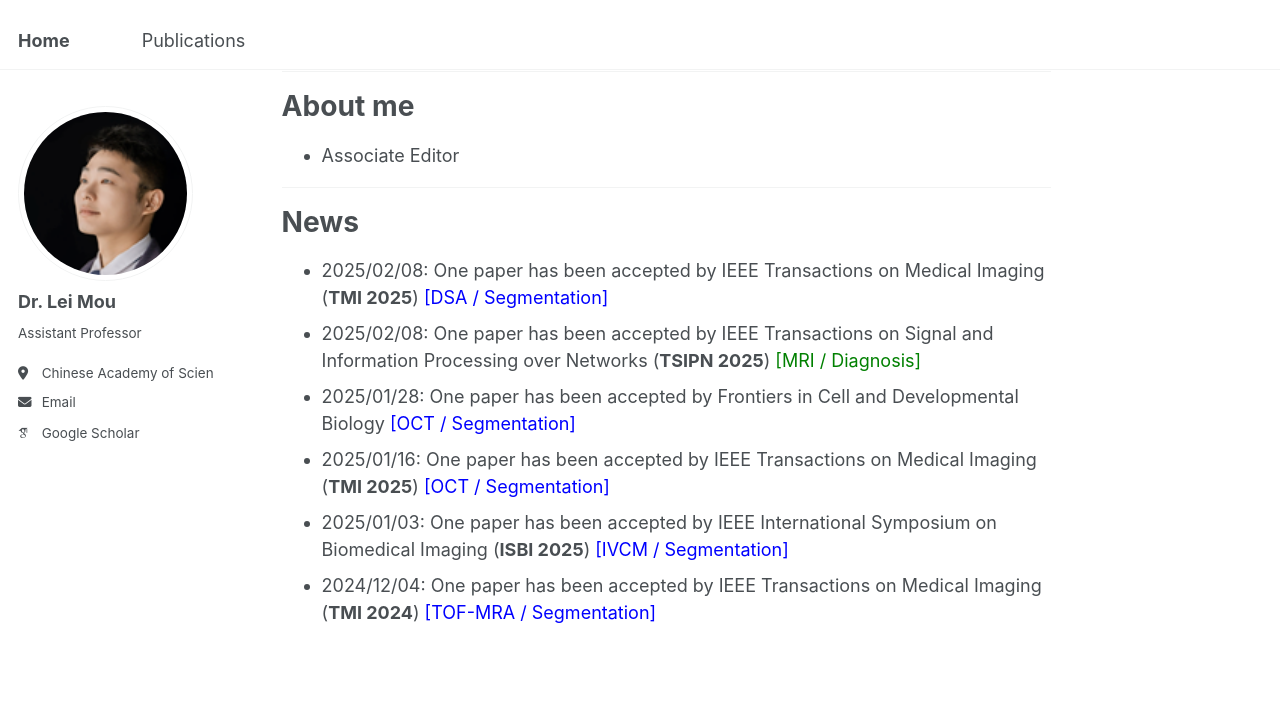
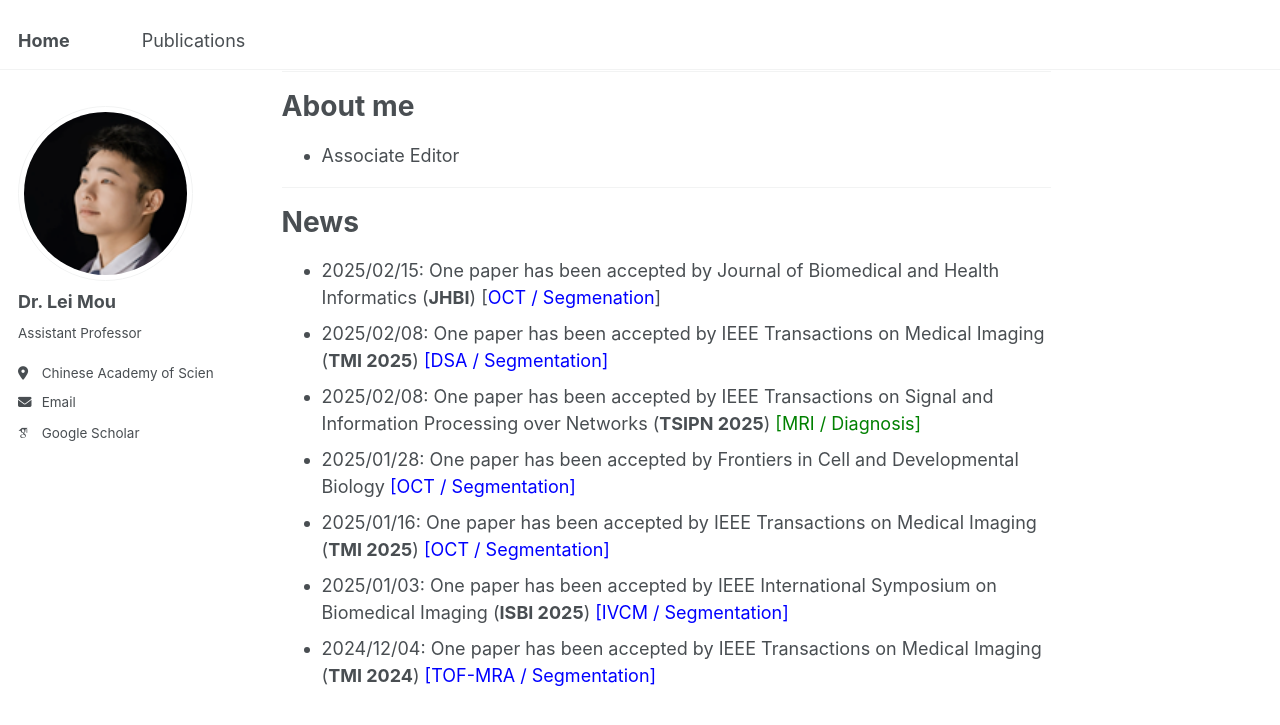
Before and after one commit to iBrain-007/iBrain-007.github.io, a Jekyll site: the page built from _pages/about.md, in a window 1280 px wide and 900 px high, scrolled down 515 px. Shown: the top 725 px of the window. Built offline with Jekyll 4.4.1, drawn with Linux system fonts in a browser that asks for light colours; some web fonts are replaced.

Commit message:
Update about.md

```diff
--- a/_pages/about.md
+++ b/_pages/about.md
@@ -36,6 +36,7 @@ Dr. Lei Mou received his B.Sc. degree in Information Security from Wuhan Univers
 
 # News
 
+- 2025/02/15: One paper has been accepted by Journal of Biomedical and Health Informatics (**JHBI**) [<font color=blue>OCT / Segmenation</font>]
 - 2025/02/08: One paper has been accepted by IEEE Transactions on Medical Imaging (**TMI 2025**) <font color=blue>[DSA / Segmentation]</font>
 - 2025/02/08: One paper has been accepted by IEEE Transactions on Signal and Information Processing over Networks (**TSIPN 2025**) <font color=green>[MRI / Diagnosis]</font>
 - 2025/01/28: One paper has been accepted by Frontiers in Cell and Developmental Biology <font color=blue>[OCT / Segmentation]</font>
```
